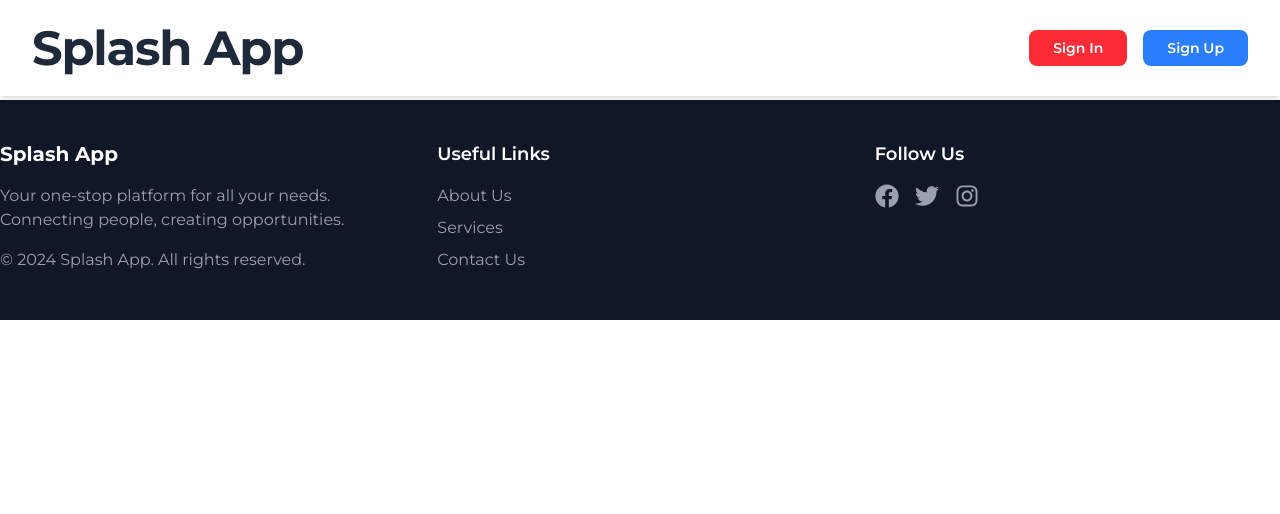
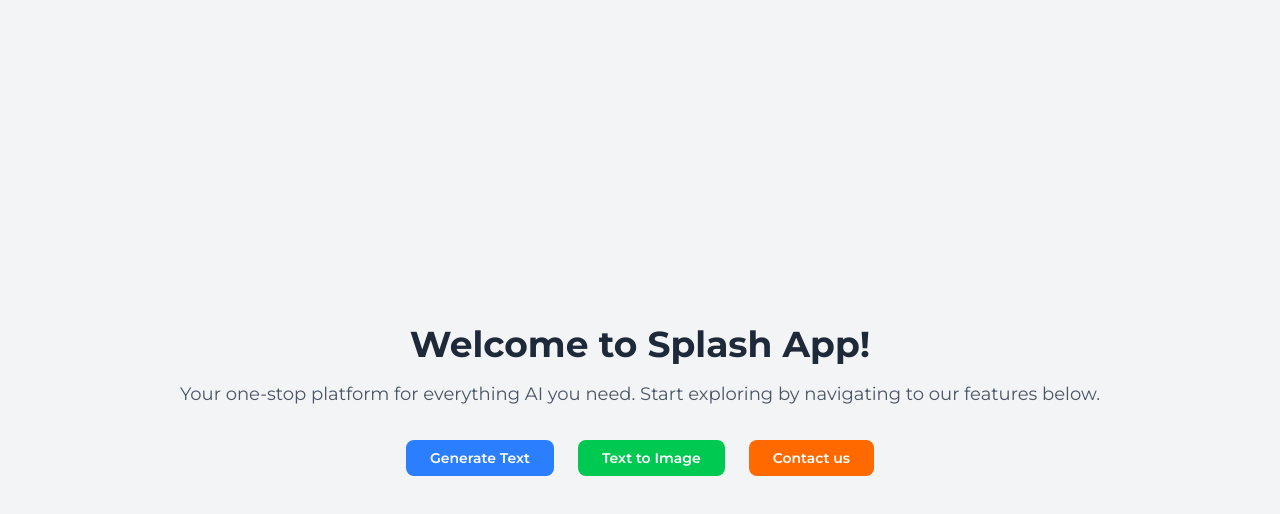
Before and after one commit to Mistire/alx-project-0x03-setup, a Next.js app in the folder alx-project-0x03/: page / in a window 1280 px wide. Shown: the top 514 px of the page. Built offline with nearby package versions, Linux system fonts and the light colour scheme.

Commit message:
Setting up our landing page with Imperative routing

```diff
--- a/alx-project-0x03/components/layouts/Header.tsx
+++ b/alx-project-0x03/components/layouts/Header.tsx
@@ -1,5 +1,5 @@
 import Link from "next/link";
-import Button from "@/components/common/button";
+import Button from "@/components/common/Button";
 
 const Header: React.FC = () => {
   return (
--- /dev/null
+++ b/alx-project-0x03/pages/counter-app.tsx
@@ -0,0 +1,12 @@
+import Layout from "@/components/layouts/Layout";
+
+export default function CounterApp() {
+  return (
+    <Layout>
+      <div className="p-8">
+        <h1 className="text-3xl font-bold">Counter App</h1>
+        <p>This is a demo counter app page.</p>
+      </div>
+    </Layout>
+  );
+}
--- /dev/null
+++ b/alx-project-0x03/pages/generate-text-ai.tsx
@@ -0,0 +1,12 @@
+import Layout from "@/components/layouts/Layout";
+
+export default function GenerateTextAI() {
+  return (
+    <Layout>
+      <div className="p-8">
+        <h1 className="text-3xl font-bold">Generate Text AI</h1>
+        <p>Here your AI text generation feature will be implemented.</p>
+      </div>
+    </Layout>
+  );
+}
--- a/alx-project-0x03/pages/index.tsx
+++ b/alx-project-0x03/pages/index.tsx
@@ -1,24 +1,47 @@
-import Image from "next/image";
-import { Geist, Geist_Mono } from "next/font/google";
+import Button from "@/components/common/Button";
+import { useRouter } from "next/router";
 
-const geistSans = Geist({
-  variable: "--font-geist-sans",
-  subsets: ["latin"],
-});
-
-const geistMono = Geist_Mono({
-  variable: "--font-geist-mono",
-  subsets: ["latin"],
-});
-
-import Layout from "@/components/layouts/Layout";
+interface PageRouteProps {
+  pageRoute: string;
+}
 
 export default function Home() {
+  const router = useRouter();
+
+  // Imperative routing with useRouter
+  const routeToNextPage = ({ pageRoute }: PageRouteProps) => {
+    router.push(pageRoute, undefined, { shallow: false });
+  };
+
   return (
-    <Layout>
-      <div className="p-8">
-        <h1 className="text-3xl font-bold">Welcome to Splash App</h1>
+    <div className="min-h-screen bg-gray-100 flex flex-col justify-center items-center text-center">
+      {/* Welcome Message */}
+      <h1 className="text-4xl font-bold text-gray-800 mb-4">
+        Welcome to Splash App!
+      </h1>
+      <p className="text-lg text-gray-600 mb-8">
+        Your one-stop platform for everything AI you need. Start exploring by
+        navigating to our features below.
+      </p>
+
+      {/* Navigation Options */}
+      <div className="flex gap-6">
+        <Button
+          action={() => routeToNextPage({ pageRoute: '/generate-text-ai' })}
+          buttonLabel="Generate Text"
+          buttonBackgroundColor="blue"
+        />
+        <Button
+          action={() => routeToNextPage({ pageRoute: '/text-to-image' })}
+          buttonLabel="Text to Image"
+          buttonBackgroundColor="green"
+        />
+        <Button
+          action={() => routeToNextPage({ pageRoute: '/counter-app' })}
+          buttonLabel="Contact us"
+          buttonBackgroundColor="orange"
+        />
       </div>
-    </Layout>
+    </div>
   );
 }
--- /dev/null
+++ b/alx-project-0x03/pages/text-to-image.tsx
@@ -0,0 +1,12 @@
+import Layout from "@/components/layouts/Layout";
+
+export default function TextToImage() {
+  return (
+    <Layout>
+      <div className="p-8">
+        <h1 className="text-3xl font-bold">Text to Image</h1>
+        <p>Here your AI text-to-image feature will be implemented.</p>
+      </div>
+    </Layout>
+  );
+}
```
Also changed, not shown: alx-project-0x03/components/common/Button.tsx (renamed from alx-project-0x03/components/common/button.tsx), alx-project-0x03/interfaces/index.ts (added).
